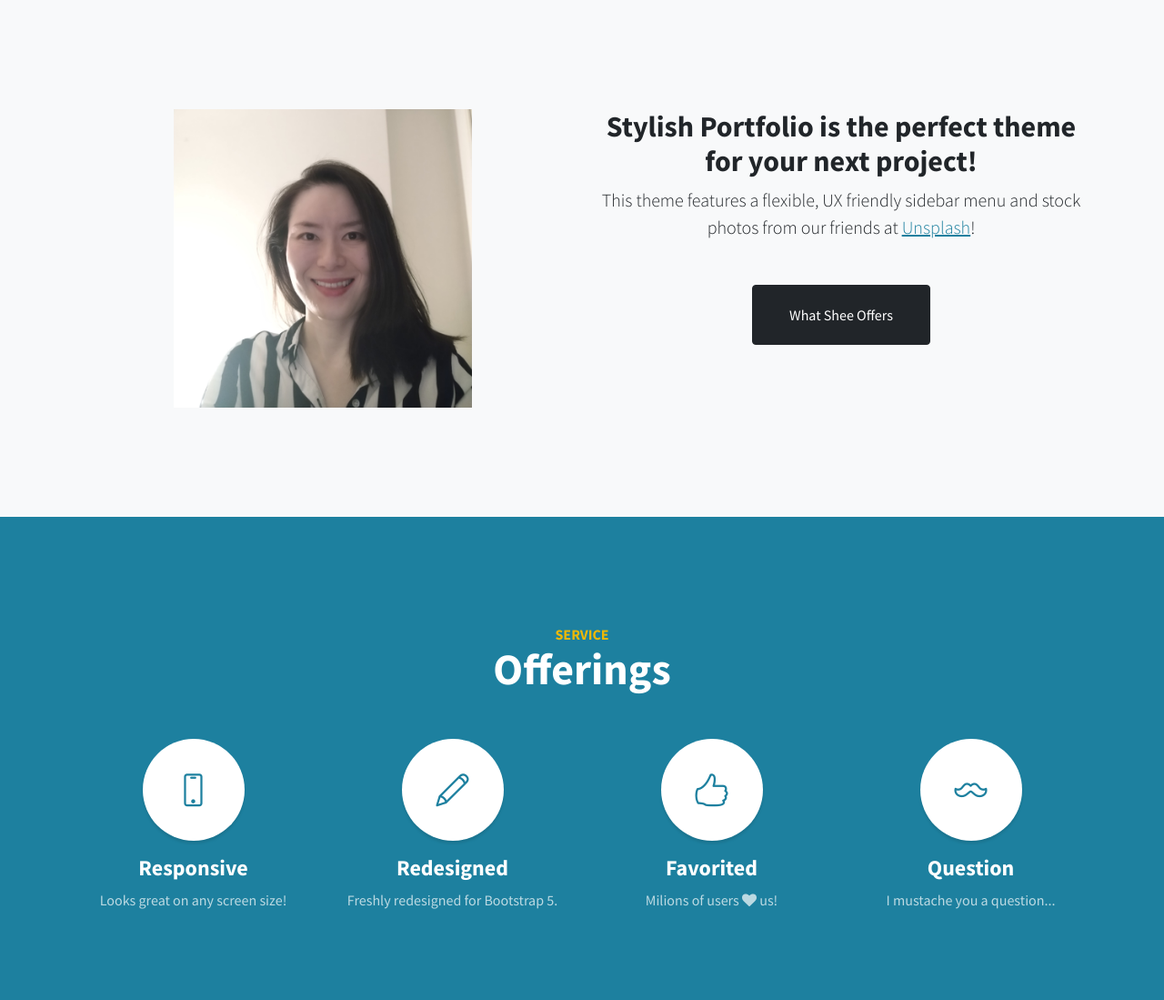
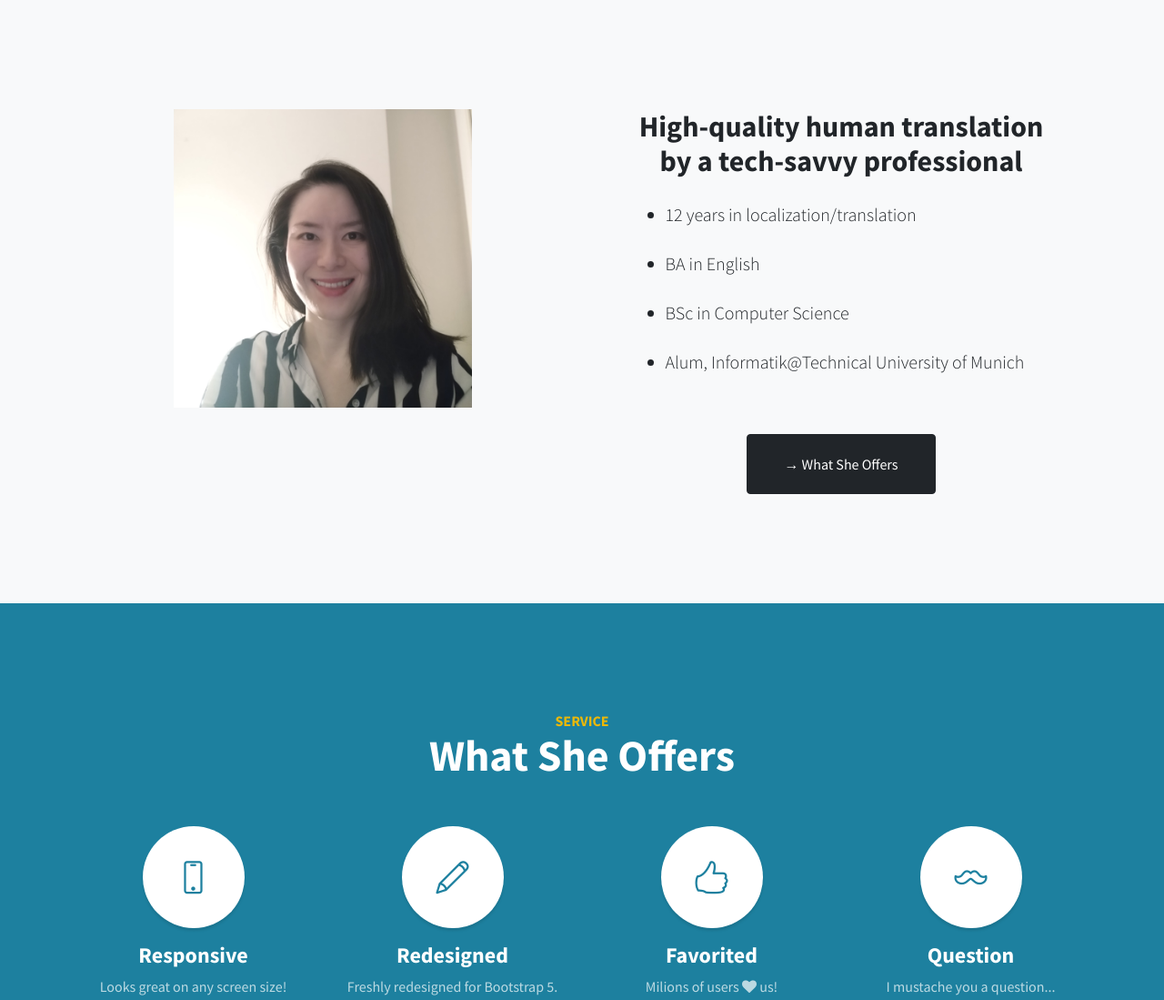
Before and after one commit to protoagi/protoagi.github.io, a plain HTML site: page index.html in a window 1280 px wide. Shown: the part 800-1899 px from the top of the page at 91% size. Drawn offline with Linux system fonts and the light colour scheme; files whose address does not match are found by name.

Commit message:
Edit index.html

```diff
--- a/index.html
+++ b/index.html
@@ -42,8 +42,37 @@
                     <img class="img-custom" src="assets/img/personal.jpg" alt="Jieun K.">
                 </div>
                 <div class="col-lg-6 mx-auto">
-                    <h2>Stylish Portfolio is the perfect theme for your next project!</h2>
-                    <p class="lead mb-5"><span>This theme features a flexible, UX friendly sidebar menu and stock photos from our friends at&nbsp;</span><a href="https://unsplash.com/">Unsplash</a><span>!</span></p><a class="btn btn-dark btn-xl js-scroll-trigger" role="button" href="#services">What Shee Offers</a>
+                    <div class="row">
+                        <h2>High-quality human translation <br>
+                        by a tech-savvy professional</h2>
+                        <p></p>
+                    </div>
+                    <div class="row lead mb-2">
+                        <div class="col-lg-1"></div>
+                        <div class="col-lg-11 text-start">
+                            <ul><li>12 years in localization/translation</li></ul>
+                        </div>
+                    </div>
+                    <div class="row lead mb-2">
+                        <div class="col-lg-1"></div>
+                        <div class="col-lg-11 text-start">
+                            <ul><li>BA in English</li></ul>
+                        </div>
+                    </div>
+                    <div class="row lead mb-2">
+                        <div class="col-lg-1"></div>
+                        <div class="col-lg-11 text-start">
+                            <ul><li>BSc in Computer Science</li></ul>
+                        </div>
+                    </div>
+                    <div class="row lead mb-2">
+                        <div class="col-lg-1"></div>
+                        <div class="col-lg-11 text-start">
+                            <ul><li>Alum, Informatik@Technical University of Munich</li></ul>
+                        </div>
+                    </div>
+                    <p><br></p>
+                    <a class="btn btn-dark btn-xl js-scroll-trigger" role="button" href="#services">→ What She Offers</a>
                 </div>
             </div>
         </div>
@@ -52,7 +81,7 @@
         <div class="container">
             <div class="content-section-heading">
                 <h3 class="text-secondary mb-0">Service</h3>
-                <h2 class="mb-5">Offerings</h2>
+                <h2 class="mb-5">What She Offers</h2>
             </div>
             <div class="row">
                 <div class="col-md-6 col-lg-3 mb-5 mb-lg-0"><span class="mx-auto service-icon rounded-circle mb-3"><i class="icon-screen-smartphone"></i></span>
@@ -87,7 +116,9 @@
             <br>
             <a class="btn btn-light btn-xl me-4" role="button" href="mailto:jieunk_link@outlook.com">E-mail</a><a class="btn btn-dark btn-xl me-4" role="button" href="https://web.skype.com" title="web.skype.com" target="_blank">Skype</a>
             <a class="btn btn-light btn-xl me-4" role="button" title="Messaging app" href="https://threema.id/ftbjkebs" target="_blank">Threema</a>
-            <!-- https://web.threema.ch/ -->
+            <br>
+            <br>
+            <!-- <a class="btn-light js-scroll-trigger text-center " href="#end-of-page">Contact details below</a> -->
         </div>
     </section>
     <section id="portfolio" class="content-section">
@@ -137,7 +168,7 @@
         <iframe allowfullscreen="" frameborder="0" src="https://cdn.bootstrapstudio.io/placeholders/map.html" width="100%" height="400"></iframe>
     </section> -->
 
-    <footer class="footer text-center"> <!--  -->
+    <footer id="end-of-page" class="footer text-center"> <!--  -->
         <div class="container">
             <!-- <ul class="list-inline mb-5">
                 <li class="list-inline-item">&nbsp;<a class="link-light social-link rounded-circle" href="#"><i class="icon-social-twitter"></i></a></li>
@@ -150,10 +181,14 @@
             </div>
             <div class="row g-0 mb-0 small">
                 <div class="col-lg-9 text-uppercase text-start">
-                    <span class="text-muted">Email: </span>jieunk_link at outlook.com
-                    <span class="text-muted">&nbsp;&nbsp;||&nbsp; Skype: </span>"live:jieunk_1"
-                    <span class="text-muted">&nbsp;&nbsp;||&nbsp; Threema: </span>"ftbjkebs"
+                    <span class="text-muted">Email: </span>
+                    <a title="email" href="mailto:jieunk_link@outlook.com">jieunk_link at outlook.com</a>
+                    <span class="text-muted">&nbsp;&nbsp;||&nbsp; Skype: </span>
+                    <a title="web.skype.com" href="https://web.skype.com" target="_blank">live:jieunk_1</a>
+                    <span class="text-muted">&nbsp;&nbsp;||&nbsp; Threema: </span>
+                    <a title="Messaging app" class="" href="https://threema.id/ftbjkebs" target="_blank">ftbjkebs</a>
                 </div>
+
 
                 <div class="col-lg-3 text-muted text-end">Copyright &nbsp;© Jieun K. 2022</div>
             </div>
```
